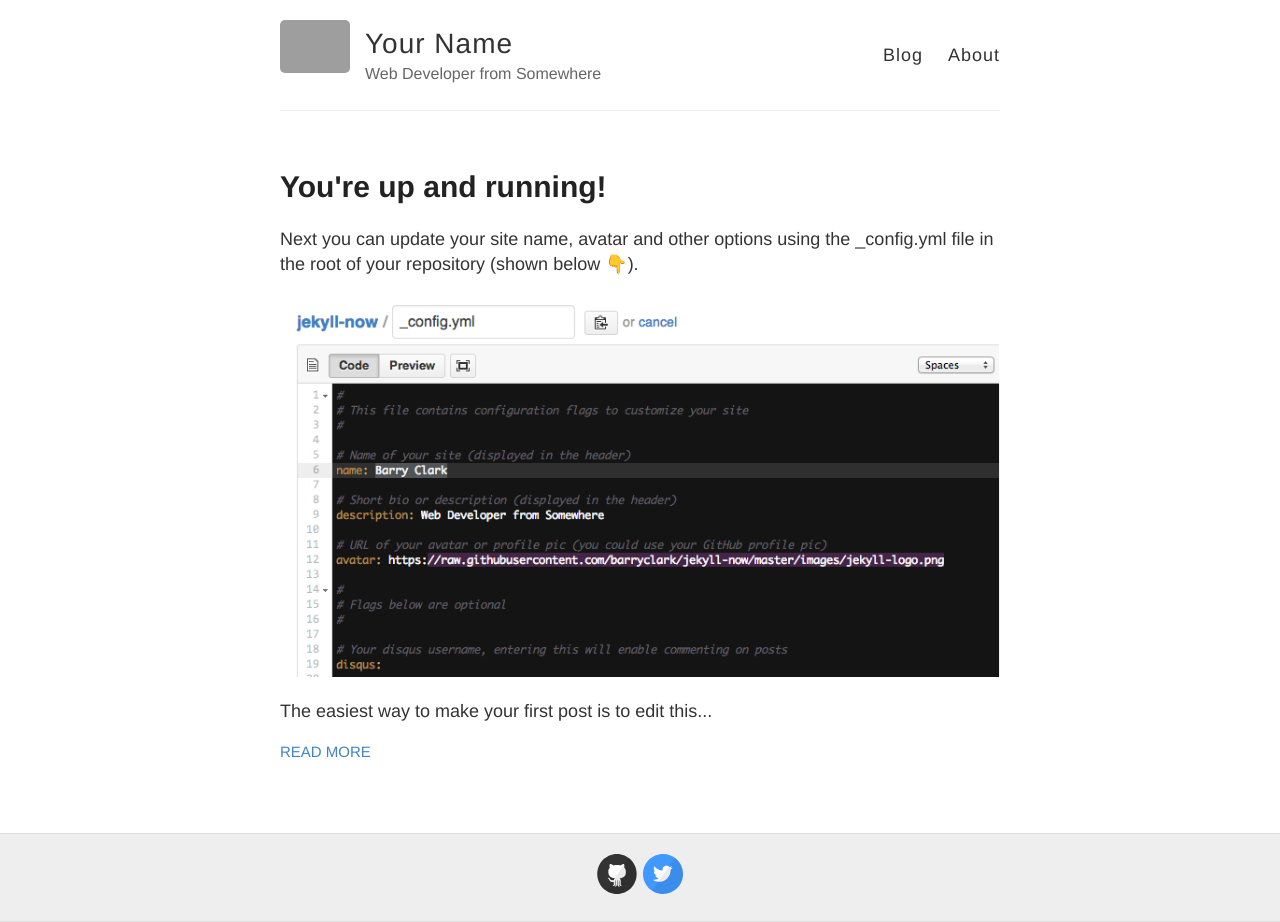
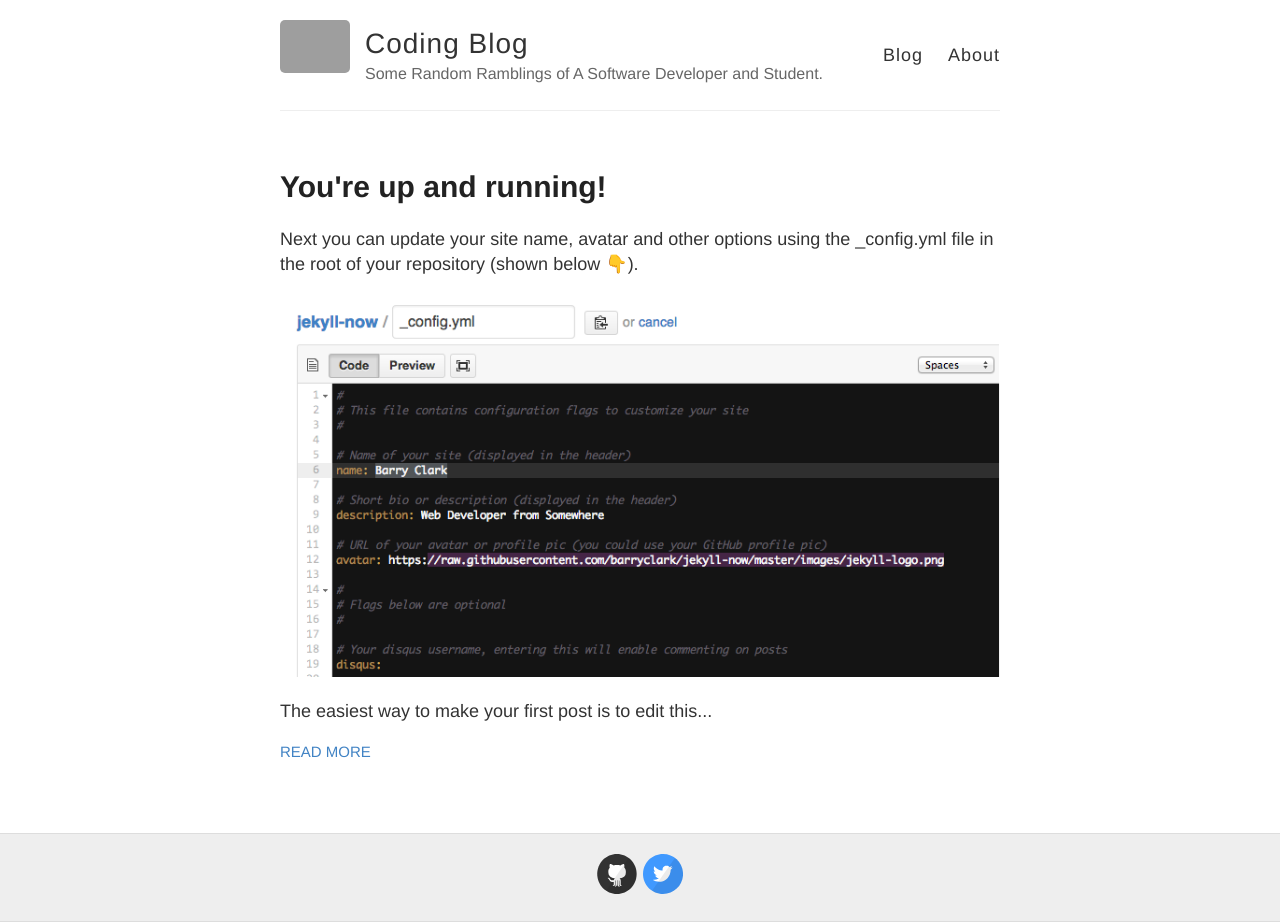
Before and after one commit to TRex22/ISBlog, a Jekyll site: the page built from index.html, in a window 1280 px wide. Built offline with Jekyll 4.4.1, drawn with Linux system fonts in a browser that asks for light colours; emoji names are drawn with the system emoji font; grey boxes are pictures that could not be loaded.

Commit message:
changed some settings

```diff
--- a/_config.yml
+++ b/_config.yml
@@ -3,13 +3,13 @@
 #
 
 # Name of your site (displayed in the header)
-name: Your Name
+name: Coding Blog
 
 # Short bio or description (displayed in the header)
-description: Web Developer from Somewhere
+description: Some Random Ramblings of A Software Developer and Student.
 
 # URL of your avatar or profile pic (you could use your GitHub profile pic)
-avatar: https://raw.githubusercontent.com/barryclark/jekyll-now/master/images/jekyll-logo.png
+avatar: https://raw.githubusercontent.com/TRex22/blog/gh-pages/images/jekyll-logo.png
 
 #
 # Flags below are optional
```
Also changed, not shown: 1 other file.
